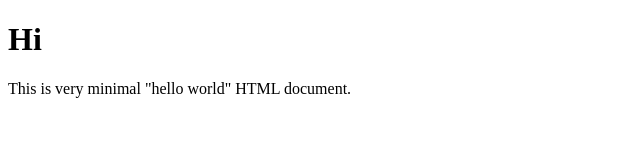
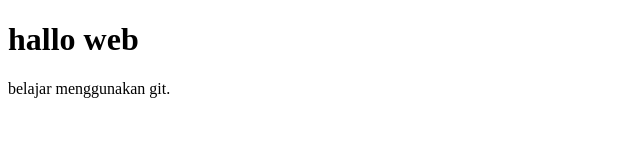
Before and after one commit to giran085/giran085.github.io, a plain HTML site: page index.html in a window 1280 px wide. Shown: the whole page, without its empty margins (0-640 px from the left). Drawn offline with Linux system fonts and the light colour scheme.

Commit message:
merubah isi index

```diff
--- a/index.html
+++ b/index.html
@@ -2,11 +2,11 @@
 <HTML>
    <HEAD>
       <TITLE>
-         Hallo apakabar
+         hallow
       </TITLE>
    </HEAD>
 <BODY>
-   <H1>Hi</H1>
-   <P>This is very minimal "hello world" HTML document.</P>
+   <H1>hallo web</H1>
+   <P>belajar menggunakan git.</P>
 </BODY>
 </HTML>
```
